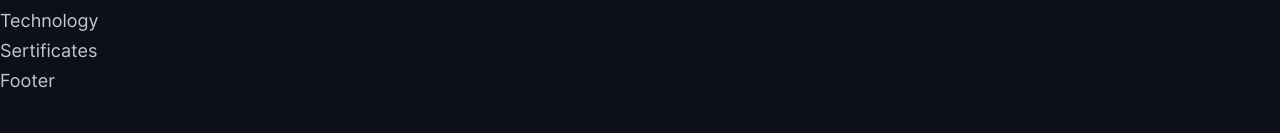
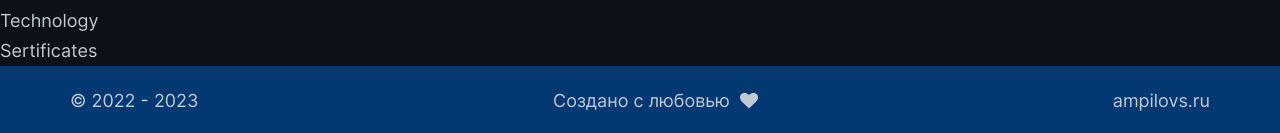
Before and after one commit to SergeiAmpilov/ampse30, a React (Create React App) app: page / in a window 1280 px wide. Shown: the part 854-987 px from the top of the page. Before the commit the page ends 950 px from the top, so only its background shows below. Built offline with nearby package versions, Linux system fonts and the light colour scheme.

Commit message:
footer section ready

```diff
--- a/src/components/App/App.tsx
+++ b/src/components/App/App.tsx
@@ -1,6 +1,6 @@
 import styles from './App.module.css';
 
-import { ArrowDown, Header, Promo } from '../components.index'
+import { ArrowDown, Footer, Header, Promo } from '../components.index'
 import '../../../node_modules/font-awesome/css/font-awesome.min.css';
 
 function App() {
@@ -14,7 +14,7 @@ function App() {
     <div>Contacts</div>
     <div>Technology</div>
     <div>Sertificates</div>
-    <div>Footer</div>
+    <Footer />
   </>);
 }
 
--- /dev/null
+++ b/src/components/Footer/Footer.module.css
@@ -0,0 +1,13 @@
+.footer {
+  background-color: var(--dark-blue);
+
+  font-size: 18px;
+  font-weight: 400;
+  line-height: 30px;
+}
+
+.footer_container {
+  padding: 20px 0;
+  display: flex;
+  justify-content: space-between;
+}
--- /dev/null
+++ b/src/components/Footer/Footer.tsx
@@ -0,0 +1,23 @@
+
+import styles from './Footer.module.css';
+
+export const Footer = (): JSX.Element => {
+  return (
+    <footer className={styles.footer}>
+      <div className="container">
+        <div className={styles.footer_container}>
+          <span>
+            © 2022 - {new Date().getFullYear()}
+          </span>
+          <span>
+            Создано с любовью &nbsp;
+            <i className="fa fa-heart" aria-hidden="true"></i>
+          </span>
+          <span>
+            ampilovs.ru
+          </span>
+        </div>
+      </div>
+    </footer>
+  );
+}
--- a/src/components/components.index.ts
+++ b/src/components/components.index.ts
@@ -2,3 +2,4 @@ export * from './TestComponent/TestComponent';
 export * from './Header/Header';
 export * from './Promo/Promo';
 export * from './ArrowDown/ArrowDown';
+export * from './Footer/Footer';
--- a/src/index.css
+++ b/src/index.css
@@ -32,6 +32,7 @@
   --white: #c1c9d1;
   --blue: #4f9cf9;
   --yellow: #ffe492;
+  --dark-blue: #043873;
 }
 
 body {
```
